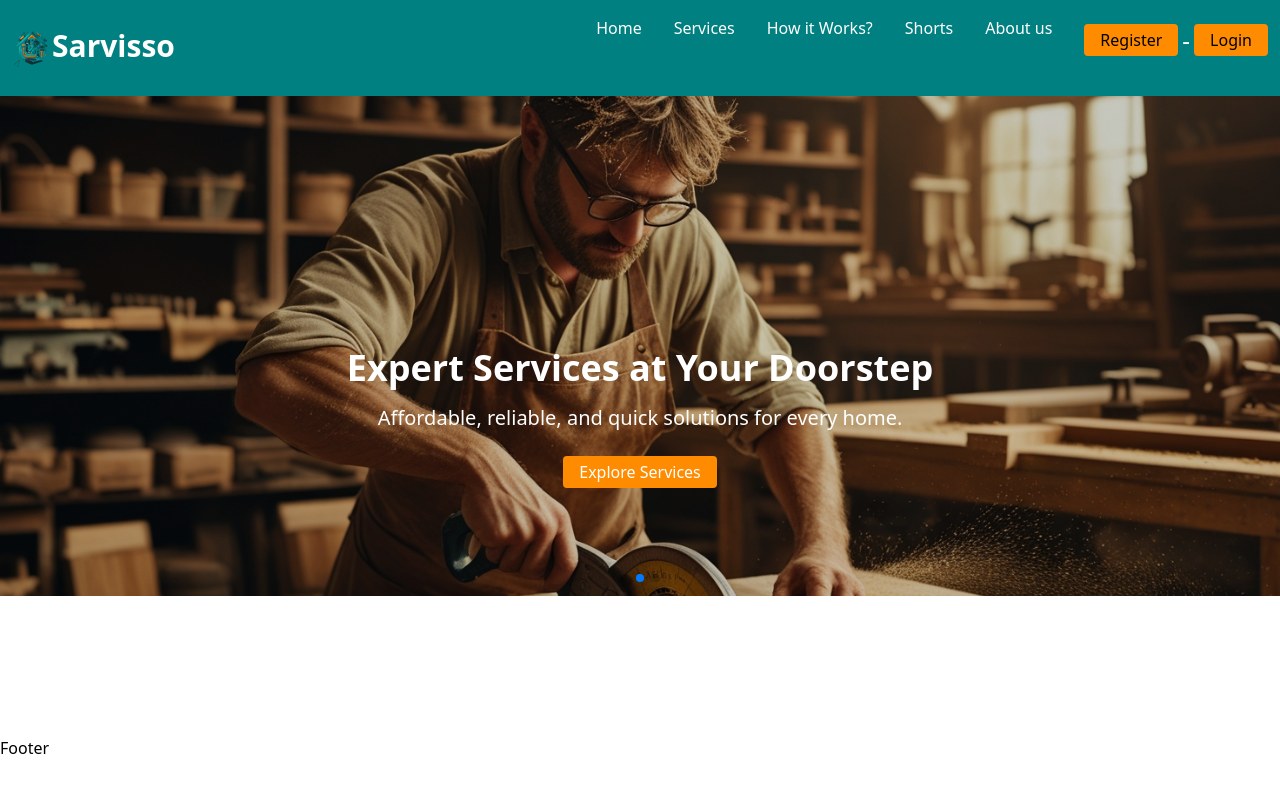
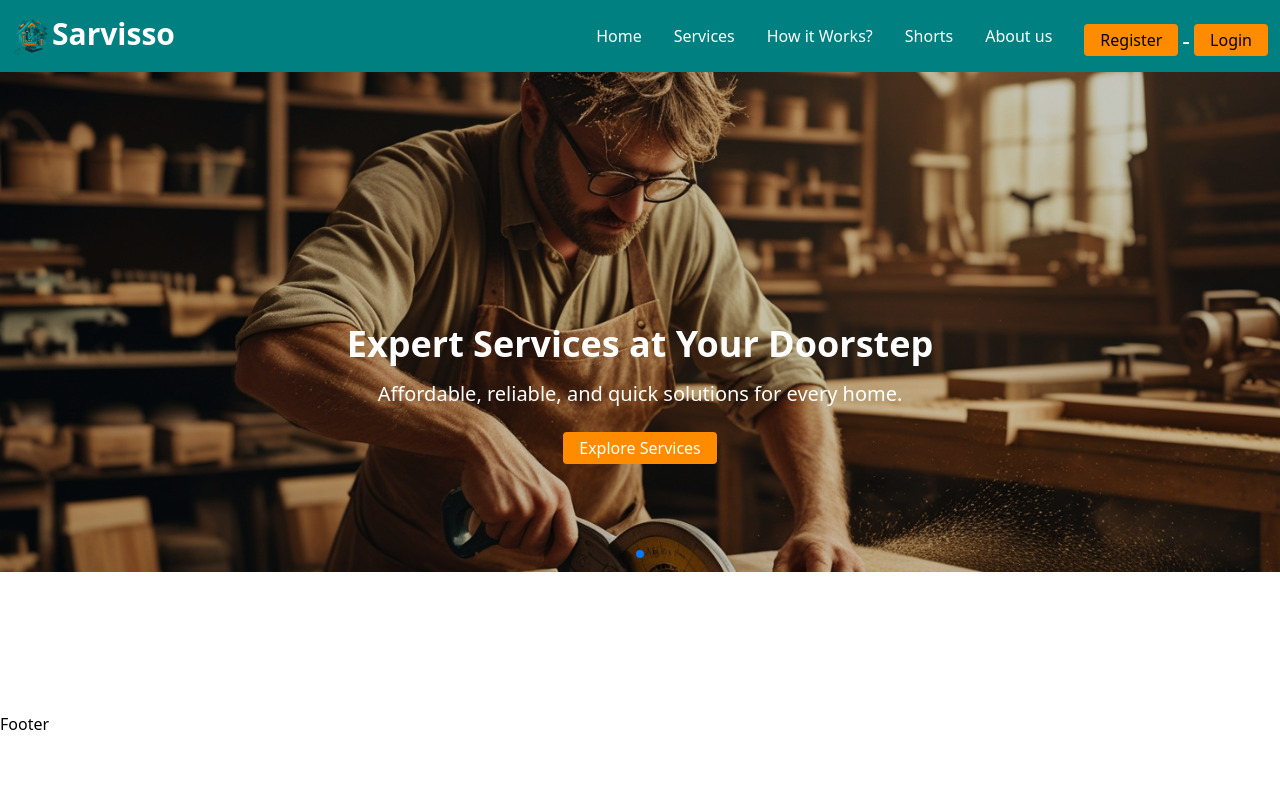
Before and after one commit to shivanand91/Sarvisso, a React (Vite) app in the folder Frontend/: page / in a window 1280 px wide. Shown: the top 792 px of the page. Built offline with nearby package versions, Linux system fonts and the light colour scheme.

Commit message:
changes in header

```diff
--- a/Frontend/src/components/Header.jsx
+++ b/Frontend/src/components/Header.jsx
@@ -26,7 +26,7 @@ const Header = () => {
         <h1 className='text-white text-3xl font-bold z-50'>Sarvisso</h1>
       </div>
       <ul
-        className={`md:flex md:gap-8 md:pl-0 pl-4 absolute md:static bg-primary-color md:z-auto z-[1] left-0 w-full pb-6 md:w-auto transition-all duration-500 ease-in ${
+        className={`md:flex md:gap-8 md:pl-0 pl-4 absolute md:static bg-primary-color md:z-auto z-[1] left-0 w-full pb-6 items-center md:pb-0 md:w-auto transition-all duration-500 ease-in ${
           showNav ? 'top-16 z-40' : 'top-[-290px]'
         }`}
       >
```
